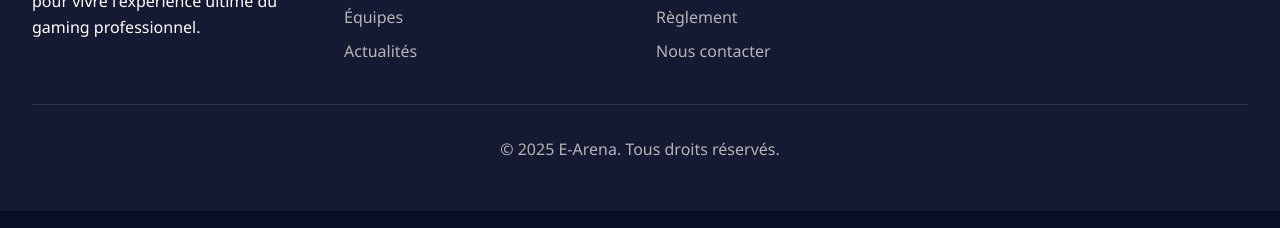
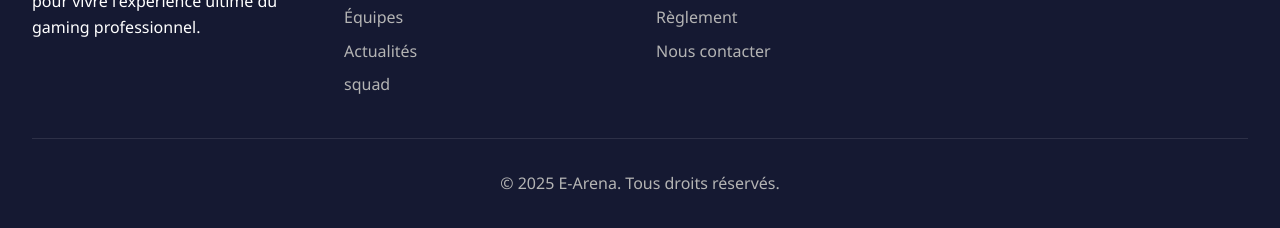
Before and after one commit to Choubbati/workshop-git, a plain HTML site: page git/index.html in a window 1280 px wide. Shown: the part 1038-1266 px from the top of the page. Drawn offline with Linux system fonts and the light colour scheme.

Commit message:
ajouter squad dans vanbar

```diff
--- a/git/index.html
+++ b/git/index.html
@@ -55,6 +55,7 @@
                     <li><a href="#tournois">Tournois</a></li>
                     <li><a href="#equipes">Équipes</a></li>
                     <li><a href="#actualites">Actualités</a></li>
+                    <li><a href="#actualites">squad</a></li>
                 </ul>
             </div>
 
```
